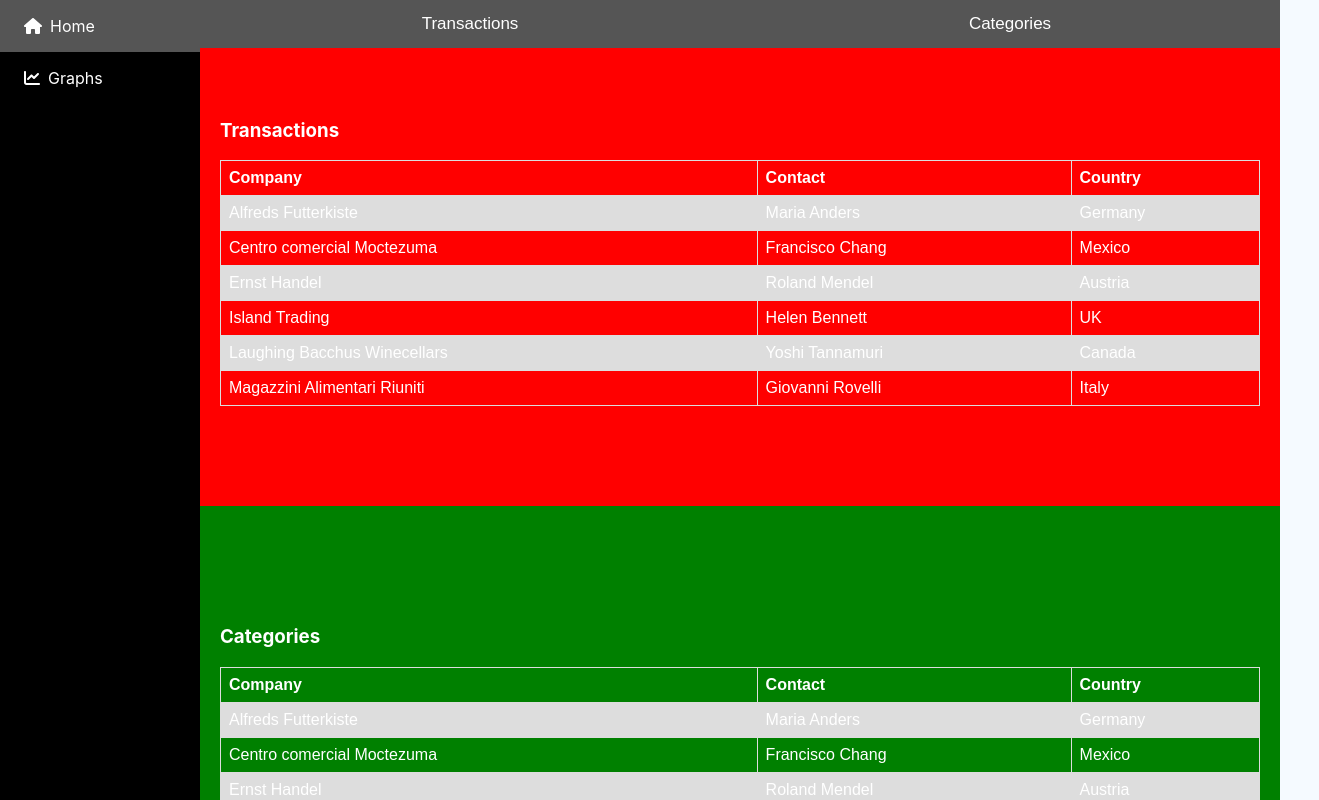
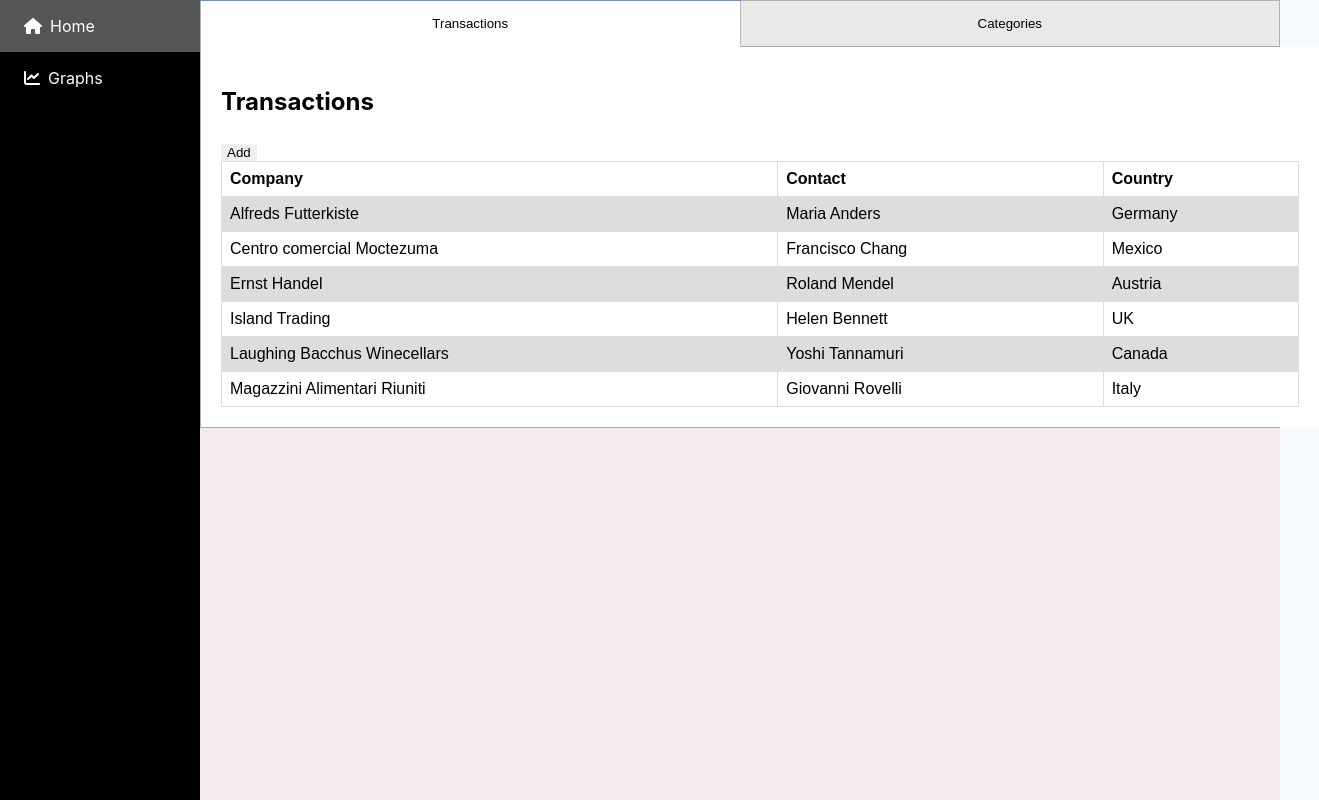
Before and after one commit to datasapiens/expense-app, a React (Create React App) app in the folder expense-app/: page / in a window 1280 px wide. Shown: the top 800 px of the page, 1319 px wide, since content can reach past the window. Built offline with nearby package versions, Linux system fonts and the light colour scheme.

Commit message:
refactor: add tabs with different styles

```diff
--- a/expense-app/src/components/HomeTab/HomeTab.tsx
+++ b/expense-app/src/components/HomeTab/HomeTab.tsx
@@ -1,30 +1,46 @@
-import React from "react";
+import React, { useState } from "react";
+import Add from "../buttons/Add";
+
 import Table from "../Table/Table";
 import "./tab.scss";
+
 const HomeTab = () => {
+  const [toggleState, setToggleState] = useState(1);
+
+  const toggleTab = (index: number) => {
+    setToggleState(index);
+  };
+
   return (
-    <div className="tab">
-      {/* Tab Header */}
+    <div className="container">
+      <div className="bloc-tabs">
         <button
-        className="tablink"
-        id="defaultOpen"
-        onClick={(e) => console.log(e.target)}
+          className={toggleState === 1 ? "tabs active-tabs" : "tabs"}
+          onClick={() => toggleTab(1)}
         >
          Transactions
         </button>
-      <button className="tablink" onClick={(e) => console.log(e.target)}>
+        <button
+          className={toggleState === 2 ? "tabs active-tabs" : "tabs"}
+          onClick={() => toggleTab(2)}
+        >
          Categories
         </button>
+      </div>
 
-      {/* Tab content */}
-      <div id="Transactions" className="tabcontent">
-        <h3>Transactions</h3>
+      <div className="content-tabs">
+        <div
+          className={toggleState === 1 ? "content  active-content" : "content"}
+        >
+          <span><h2>Transactions</h2> <Add/></span>
           <Table />
         </div>
-
-      <div id="Categories" className="tabcontent">
-        <h3>Categories</h3>
+        <div
+          className={toggleState === 2 ? "content  active-content" : "content"}
+        >
+          <span><h2>Categories</h2> <Add/></span>
           <Table />
+        </div>
       </div>
     </div>
   );
--- a/expense-app/src/components/HomeTab/tab.scss
+++ b/expense-app/src/components/HomeTab/tab.scss
@@ -1,30 +1,76 @@
 @import './../../styles/index.scss';
 
-.tablink {
-    background-color: #555;
-    color: white;
-    float: left;
-    border: none;
-    outline: none;
-    cursor: pointer;
-    padding: 14px 16px;
-    font-size: 17px;
-    width: 50%;
-  }
-  .tablink:hover {
-    background-color: #777;
-  }
+.container {
+  display: flex;
+  flex-direction: column;
+  position: relative;
+  background: #f1f1f1;
+  word-break: break-all;
+  border: 1px solid rgba(0, 0, 0, 0.274);
+}
 
-  .tabcontent {
-    color: white;
-    display: block;
-    padding: 100px 20px;
-    height: 100%;
-  }
+.bloc-tabs {
+  display: flex;
+}
+.tabs {
 
-  #Transactions {
-    background-color: red;
-  }
-  #Categories {
-    background-color: green;
-  }
+  padding: 15px;
+  text-align: center;
+  width: 50%;
+  background: rgba(128, 128, 128, 0.075);
+  cursor: pointer;
+  border-bottom: 1px solid rgba(0, 0, 0, 0.274);
+  box-sizing: content-box;
+  position: relative;
+  outline: none;
+}
+.tabs:not(:last-child){
+  border-right: 1px solid rgba(0, 0, 0, 0.274);
+}
+
+.active-tabs  {
+  background: white;
+  border-bottom: 1px solid transparent;
+}
+
+.active-tabs::before {
+  content: "";
+  display: block;
+  position: absolute;
+  top: -5px;
+  left: 50%;
+  transform: translateX(-50%);
+  width: calc(100% + 2px);
+  height: 5px;
+  background: rgb(88, 147, 241);
+}
+button {
+  border: none;
+
+}
+.content-tabs {
+  flex-grow : 1;
+}
+.content {
+  background: white;
+  padding: 20px;
+  width: 100%;
+  height: 100%;
+  display: none;
+}
+.content h2 {
+  padding: 0px 0 5px 0px;
+}
+.content hr {
+  width: 100px;
+  height: 2px;
+  background: #222;
+  margin-bottom: 5px;
+}
+.content p {
+  width: 100%;
+  height: 100%;
+}
+.active-content {
+  display: block;
+}
--- /dev/null
+++ b/expense-app/src/components/buttons/Add.tsx
@@ -0,0 +1,8 @@
+import React from 'react'
+const Add = () => {
+  return (
+    <button>Add</button>
+  )
+}
+
+export default Add
```
Lines whose indentation alone changed are shown as unchanged.
